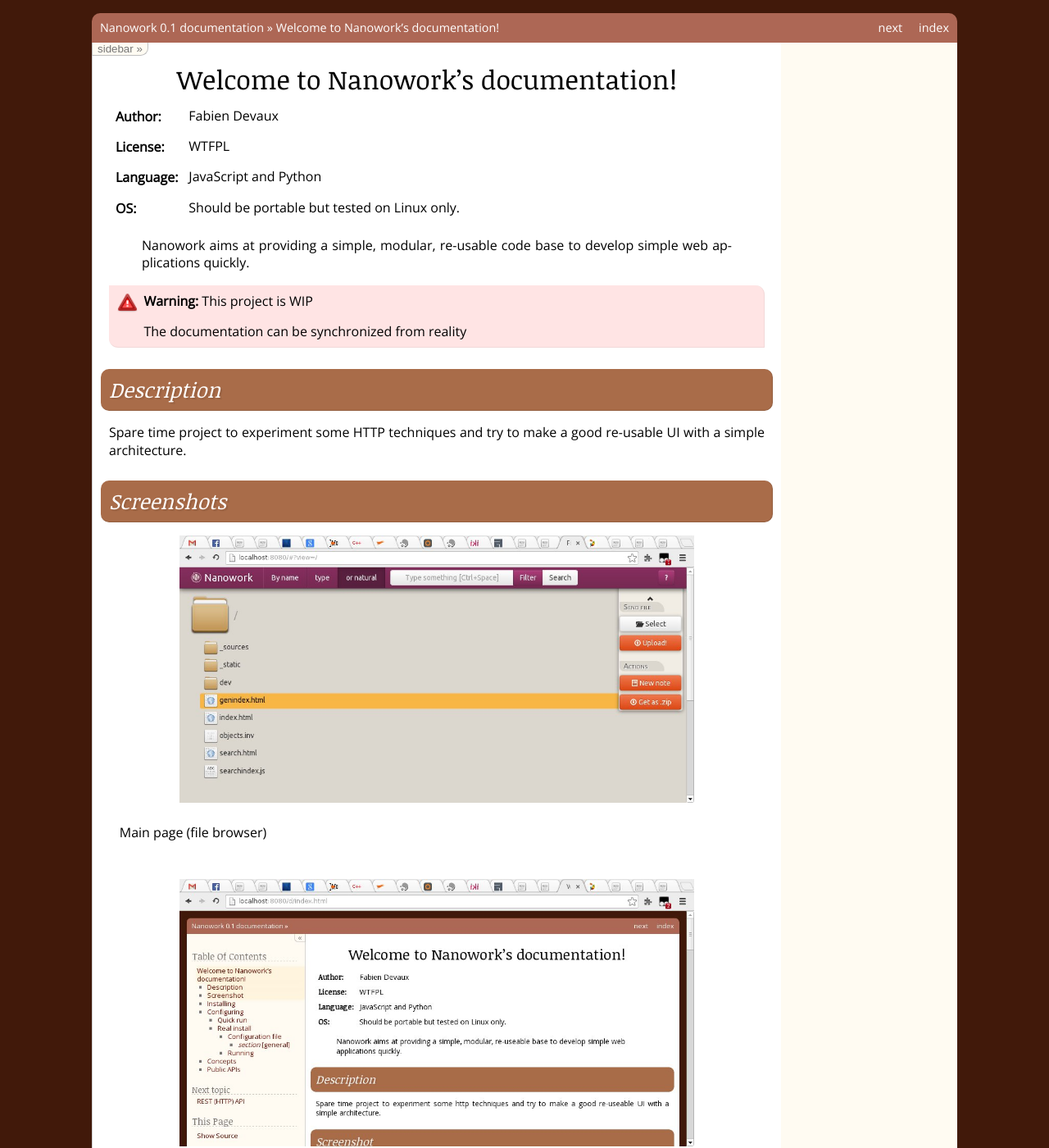
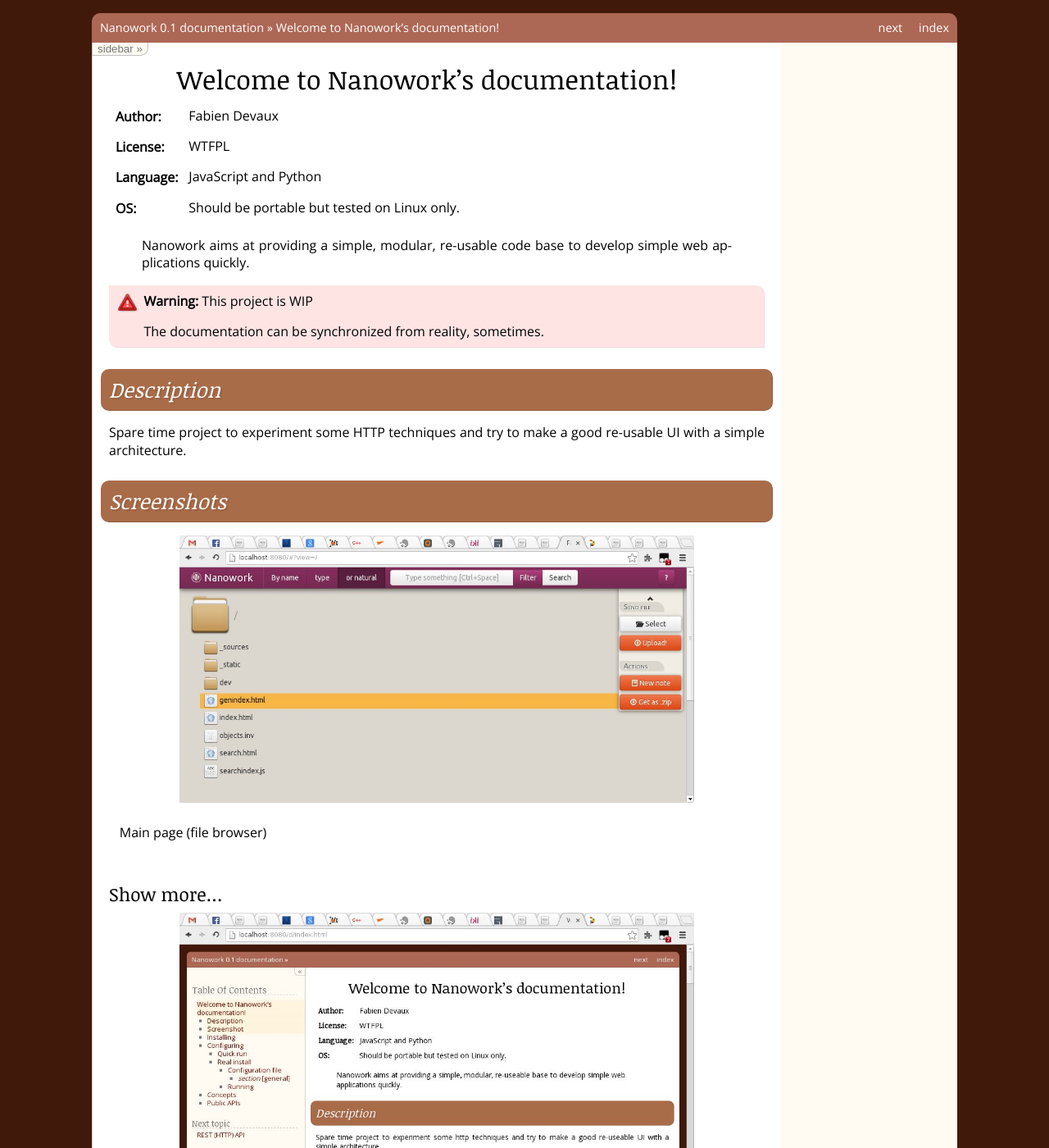
Before and after one commit to fdev31/weye, a Sphinx documentation site: the page built from doc/source/index.rst, in a window 1280 px wide and 1400 px high. Shown: the whole window at 82% size. Built offline with Sphinx 7.4.7, drawn with Linux system fonts in a browser that asks for light colours; some web fonts are replaced; comment, search, counter and statistics services are not loaded.

Commit message:
doc: minor rework of the index page

```diff
--- a/doc/source/index.rst
+++ b/doc/source/index.rst
@@ -13,7 +13,7 @@
 
 .. warning:: This project is WIP
 
-    The documentation can be synchronized from reality
+    The documentation can be synchronized from reality, sometimes.
 
 Description
 ###########
@@ -28,6 +28,12 @@
     :align: center
 
     Main page (file browser)
+
+.. rst-class:: html-toggle
+
+Show more...
+============
+
 
 .. figure:: _static/shot-rawhtml.jpg
     :width: 80%
```
Also changed, not shown: other parts of doc/source/index.rst (+4 -0 lines).
